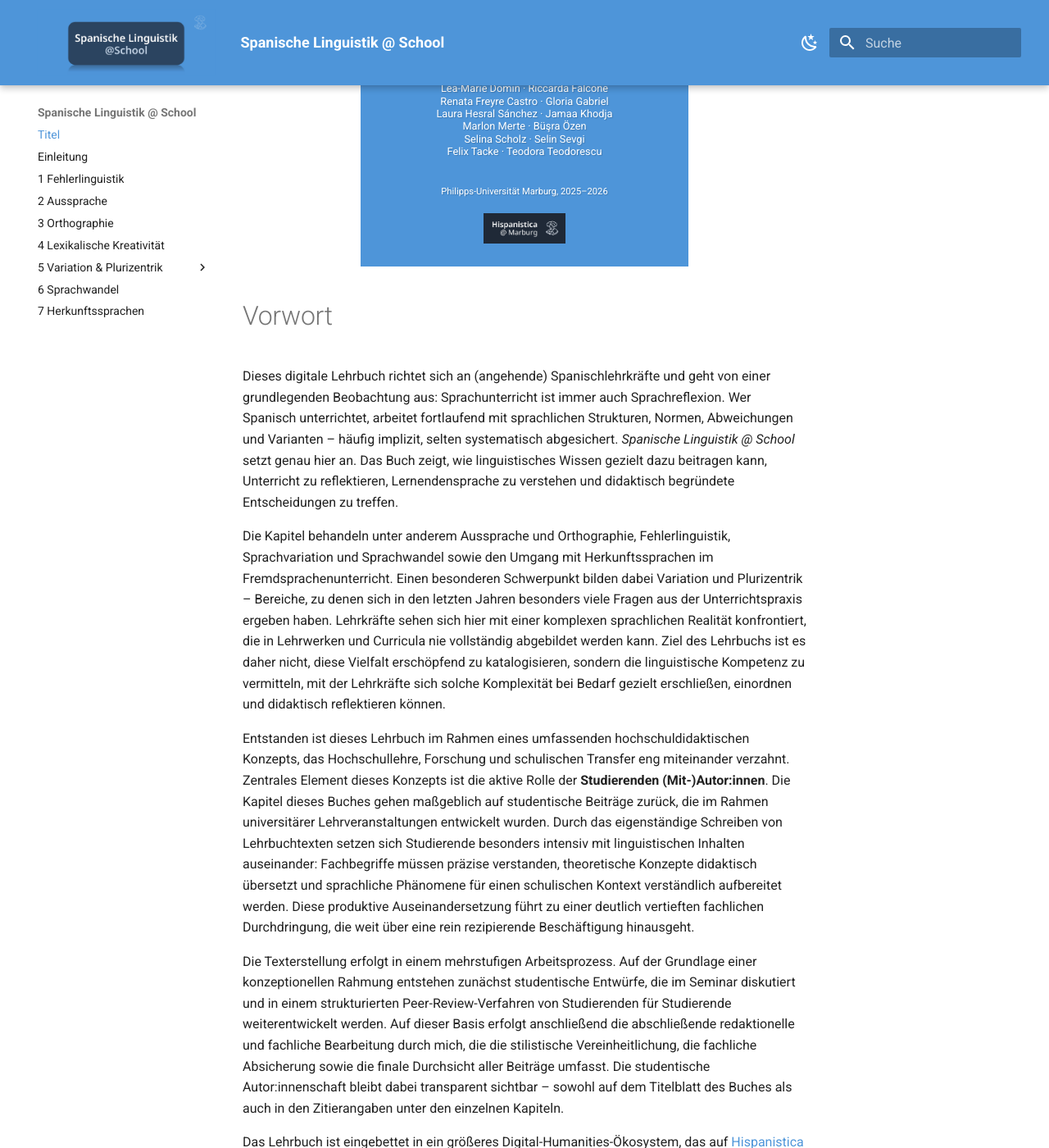
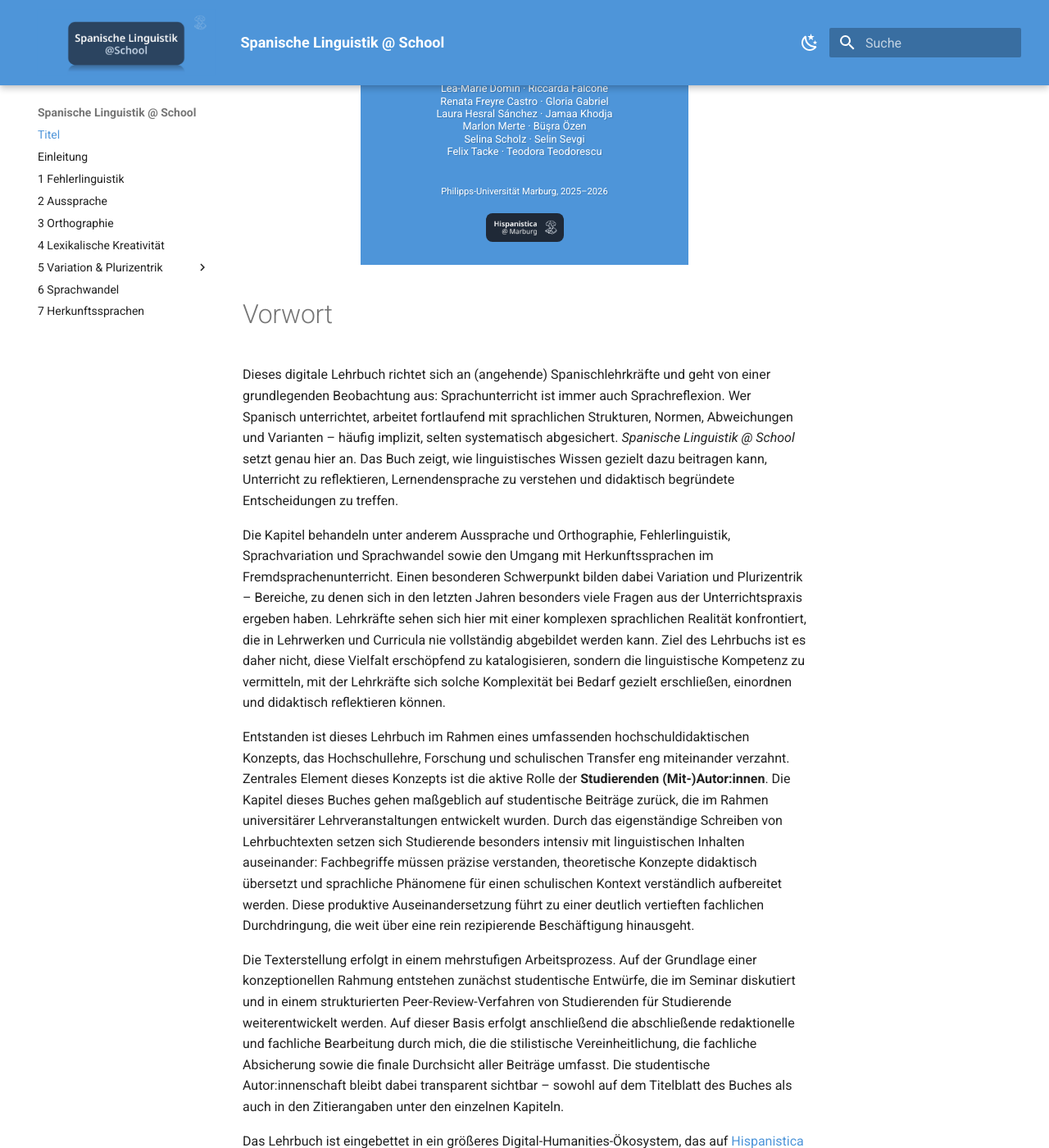
Before and after one commit to FTacke/spanisch-toolkit, an MkDocs documentation site: the page built from docs/index.md, in a window 1280 px wide and 1400 px high, scrolled down 371 px. Shown: the whole window at 82% size. Built offline with MkDocs 1.6.1 and Material for MkDocs 9.7.7, drawn with Linux system fonts in a browser that asks for light colours.

Commit message:
Add border-radius to buttons and badge images for improved aesthetics

```diff
--- a/docs/assets/stylesheets/overrides.css
+++ b/docs/assets/stylesheets/overrides.css
@@ -136,6 +136,7 @@
   margin: 0;
   padding: 0;
   border: none;
+  border-radius: 20px;
 }
 
 /* ─────────────────────────
@@ -152,6 +153,7 @@
   line-height: 1;
   background-color: inherit;
   text-shadow: 1px 1px 1px rgba(0,0,0,.18);
+  border-radius: 20px;
 }
 
 .cover-caption .subtitle,
@@ -211,8 +213,9 @@
 
 /* Falls das Badge als <img> innerhalb des Cover-Blocks verwendet wird */
 .cover-caption .badge img.hispanistica-badge {
-  max-width: 100px;
+  max-width: 95px;
   height: auto;
+  border-radius: 8px;
 }
 
 .cc-text{
```
